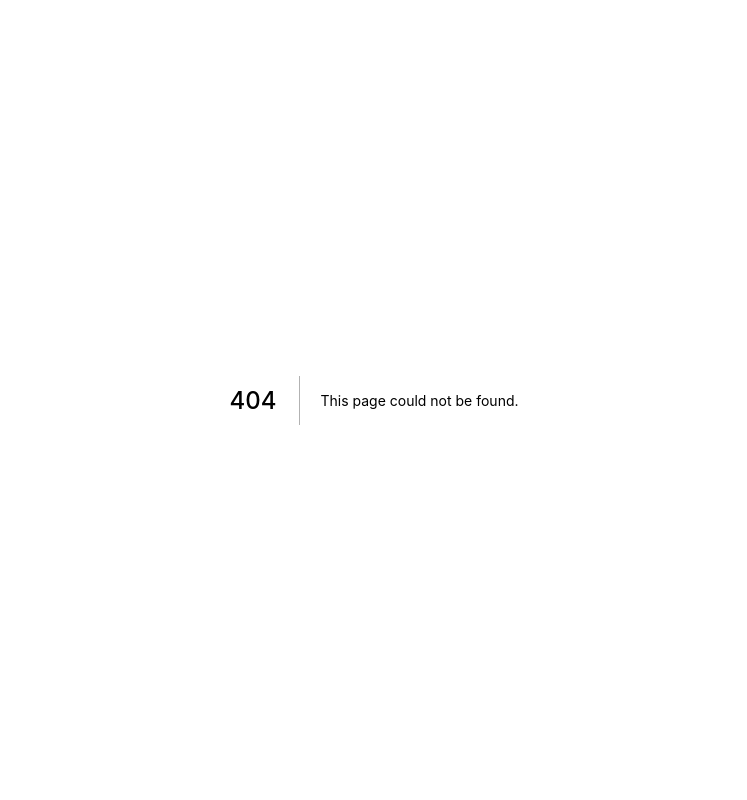
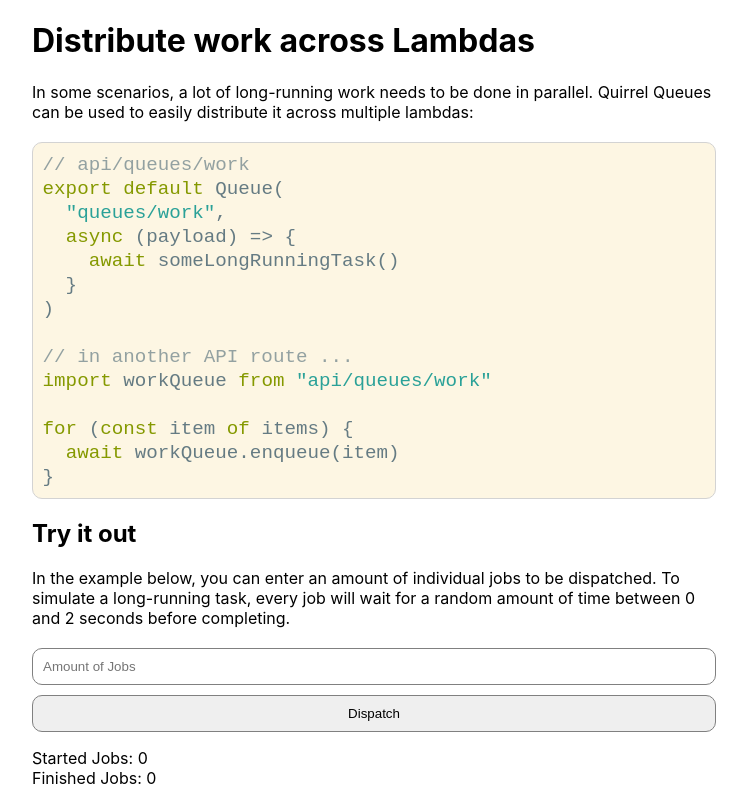
Before and after one commit to quirrel-dev/demo.quirrel.dev, a Next.js app: page /distribute in a window 1280 px wide. Before the commit this address had no page. Shown: the top 800 px of the page, without its empty margins (266-1013 px from the left). Built offline with nearby package versions, Linux system fonts and the light colour scheme.

Commit message:
Add page for distributed work

```diff
--- a/layout/Layout.tsx
+++ b/layout/Layout.tsx
@@ -37,6 +37,11 @@
             <a style={{ color: "blue" }}>Managed & Idempotent Jobs</a>
           </Link>
         </li>
+        <li>
+          <Link href="/distribute">
+            <a style={{ color: "blue" }}>Distribute work across lambdas</a>
+          </Link>
+        </li>
       </ul>
 
       <p>
--- a/package.json
+++ b/package.json
@@ -13,13 +13,17 @@
     "@quirrel/next": "^0.4.0",
     "next": "9.5.2",
     "postmark": "^2.5.5",
+    "pusher": "^3.0.1",
+    "pusher-js": "^7.0.0",
     "react": "16.13.1",
     "react-dom": "16.13.1",
-    "react-syntax-highlighter": "^13.5.1"
+    "react-syntax-highlighter": "^13.5.1",
+    "uuid": "^8.3.0"
   },
   "devDependencies": {
     "@types/node": "^14.6.2",
     "@types/react": "^16.9.49",
+    "@types/uuid": "^8.3.0",
     "concurrently": "^5.3.0",
     "typescript": "^4.0.2"
   }
--- /dev/null
+++ b/pages/api/invokeDistributedWork.ts
@@ -0,0 +1,26 @@
+import { NextApiRequest, NextApiResponse } from "next";
+import distributedWorkQueue from "./queues/distributed-work";
+import * as uuid from "uuid"
+
+export default async function invokeDistributedWork(
+  req: NextApiRequest,
+  res: NextApiResponse
+) {
+  const amount = Number(req.body);
+
+  const pusherChannel = uuid.v4();
+
+  const promises: Promise<any>[] = [];
+
+  for (let i = 0; i < amount; i++) {
+    promises.push(distributedWorkQueue.enqueue({
+      pusherChannel
+    }));
+  }
+
+  await Promise.all(promises);
+
+  res.status(200).json({
+    pusherChannel
+  });
+}
--- /dev/null
+++ b/pages/api/queues/distributed-work.ts
@@ -0,0 +1,22 @@
+import { Queue } from "@quirrel/next";
+import Pusher from "pusher"
+
+const pusher = new Pusher(JSON.parse(process.env.PUSHER_SERVER_CONFIG));
+
+function delay(timeout: number) {
+  return new Promise((resolve) => {
+    setTimeout(resolve, timeout);
+  });
+}
+
+interface DistributedWorkPayload {
+  pusherChannel: string;
+}
+
+export default Queue<DistributedWorkPayload>("queues/distributed-work", async ({ pusherChannel }) => {
+  const timeout = (Math.random()) + 1 * 1000;
+
+  pusher.trigger(pusherChannel, "started", null);
+  await delay(timeout);
+  pusher.trigger(pusherChannel, "ended", null);
+});
--- /dev/null
+++ b/pages/distribute.js
@@ -0,0 +1,107 @@
+import { useState } from "react";
+import styles from "../styles/Home.module.css";
+import { Light as SyntaxHighligher } from "react-syntax-highlighter";
+import ts from "react-syntax-highlighter/dist/cjs/languages/hljs/typescript";
+import { solarizedLight } from "react-syntax-highlighter/dist/cjs/styles/hljs";
+import { Layout } from "../layout/Layout";
+import Pusher from "pusher-js";
+
+SyntaxHighligher.registerLanguage("typescript", ts);
+
+export default function ETLExample() {
+  const [amountOfJobs, setAmountOfJobs] = useState("");
+
+  const [startedJobs, setStartedJobs] = useState(0);
+  const [endedJobs, setEndedJobs] = useState(0);
+
+  return (
+    <Layout>
+      <h1>Distribute work across Lambdas</h1>
+
+      <p>
+        In some scenarios, a lot of long-running work needs to be done in
+        parallel. Quirrel Queues can be used to easily distribute it across
+        multiple lambdas:
+      </p>
+
+      <SyntaxHighligher
+        language="typescript"
+        style={solarizedLight}
+        className={styles.code}
+      >
+        {`
+// api/queues/work
+export default Queue(
+  "queues/work",
+  async (payload) => {
+    await someLongRunningTask()
+  }
+)
+
+// in another API route ...
+import workQueue from "api/queues/work"
+
+for (const item of items) {
+  await workQueue.enqueue(item)
+}
+    `.trim()}
+      </SyntaxHighligher>
+
+      <h2>Try it out</h2>
+      <p>
+        In the example below, you can enter an amount of individual jobs to be
+        dispatched. To simulate a long-running task, every job will wait for a
+        random amount of time between 0 and 2 seconds before completing.
+      </p>
+      <form
+        className={styles.form}
+        onSubmit={async (evt) => {
+          evt.preventDefault();
+
+          if (!+amountOfJobs) {
+            window.alert("Please enter a valid amount of jobs.");
+            return;
+          }
+
+          const result = await fetch("/api/invokeDistributedWork", {
+            method: "POST",
+            headers: {
+              "Content-Type": "text/plain",
+            },
+            body: amountOfJobs,
+          });
+
+          const { pusherChannel } = await result.json()
+
+          const pusher = new Pusher(process.env.NEXT_PUBLIC_PUSHER_API_KEY, {
+            cluster: "eu",
+          });
+
+          var channel = pusher.subscribe(pusherChannel);
+          channel.bind("started", function () {
+            setStartedJobs(v => v + 1);
+          });
+          channel.bind("ended", function () {
+            setEndedJobs(v => v + 1);
+          });
+        }}
+      >
+        <input
+          type="number"
+          placeholder="Amount of Jobs"
+          required
+          name="email"
+          value={amountOfJobs}
+          onChange={(evt) => setAmountOfJobs(evt.target.value)}
+        />
+        <button type="submit">Dispatch</button>
+
+        <p>
+          Started Jobs: {startedJobs}
+          <br/>
+          Finished Jobs: {endedJobs}
+        </p>
+      </form>
+    </Layout>
+  );
+}
```
Also changed, not shown: 1 other file (tests, documents, lock files or other folders).
